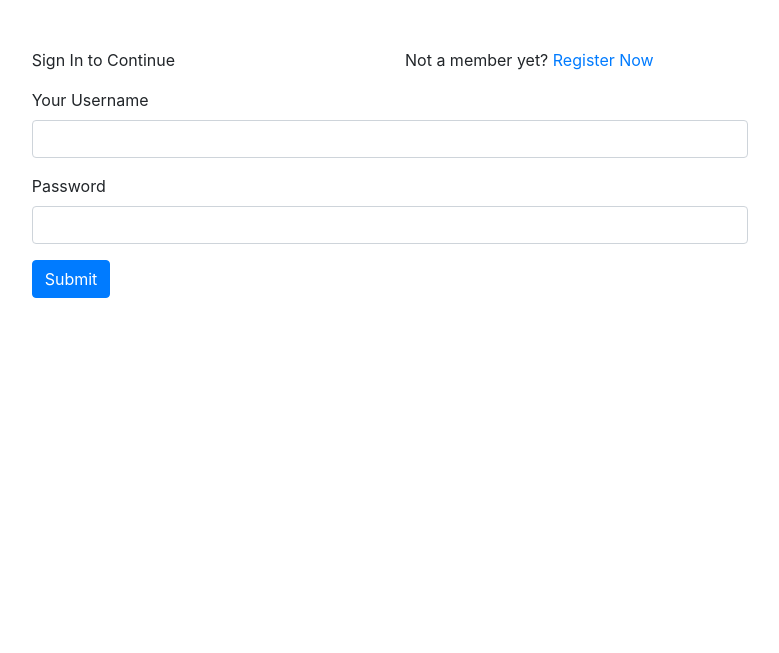
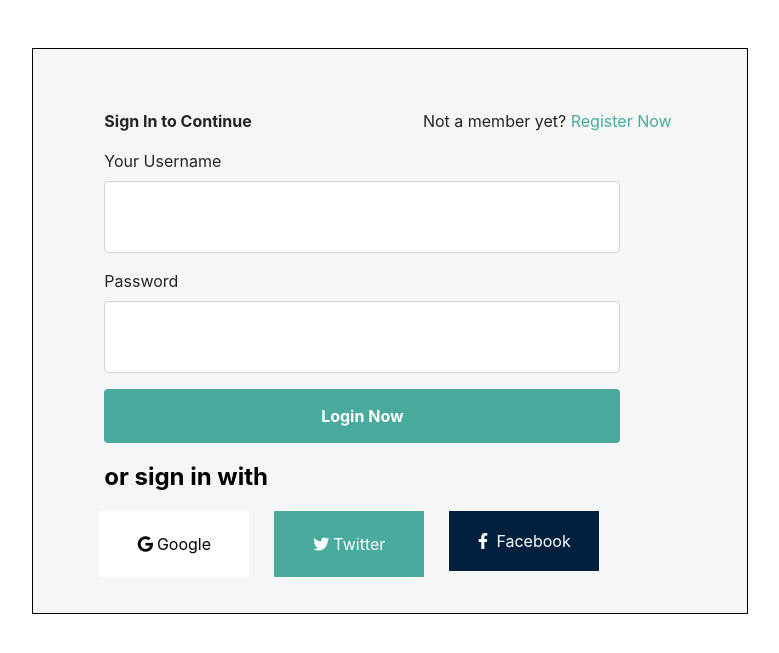
Before and after one commit to Reuben-Kipkemboi/Awwwards, a Django app: page /login/ in a window 1280 px wide. Shown: the top 653 px of the page, without its empty margins (250-1029 px from the left). Run offline with Django 4.2, Linux system fonts and the light colour scheme; some libraries are stand-ins or nearby versions.

Commit message:
st:login-form  - optimizes login-form styling

```diff
--- a/app/static/css/styles.css
+++ b/app/static/css/styles.css
@@ -1,6 +1,11 @@
 @import url('https://fonts.googleapis.com/css2?family=Open+Sans:wght@300&display=swap');
 
 
+@import url('https://fonts.googleapis.com/css2?family=Open+Sans:wght@300&display=swap');
+
+
+
+/* font-family: 'Open Sans', sans-serif; */
 #intro{
     height: 8vh;
     background-color: #000;
@@ -58,25 +63,24 @@
     width: 150px;
     border:none;
     margin-left: 3%;
+}
 
-
-}
 .btn-google{
     background-color: #fff;
     color: #000;
+}
 
-}
 .btn-facebook{
    background-color: #00203e;
    color: #fff;
 
 }
 .btn-twitter{
-    background-color:#0798f7;
+    background-color:#48ab9e;
     color: #fff;
 }
 #register-btn{
-    background-color: #0798f7;
+    background-color: #48ab9e;
     color: #fff;
     text-align: center;
     width: 80%;
@@ -87,3 +91,57 @@
     height: 150px;
     object-fit:cover;
 }
+.login-links{
+    color: #48ab9e;
+}
+#login-form{
+    background-color: #f4f7f6;
+    border: 1px solid #000;
+    padding: 5% 5%  5% 10%;
+}
+#username, #password{
+    height: 9vh;
+    width: 85%;
+}
+#login-btn{
+
+    padding: 2.5%;
+    background-color: #48ab9e;
+    outline: none;
+    border:none;
+    width: 85%;
+    font-weight: bold;
+}
+#login-buttons{
+    display: flex;
+    flex-direction: row;
+    padding-left:10px;
+
+
+
+}
+.login-btn-google, .login-btn-twitter, .login-btn-facebook{
+    padding: 12%;
+    width: 150px;
+    border:none;
+}
+.login-btn-google{
+    margin-right: 25px;
+    background-color: #fff;
+    color: #000;
+}
+.login-btn-twitter{
+    background-color:#48ab9e;
+    color: #fff;
+    margin-right: 25px;
+}
+
+.login-btn-facebook{
+    background-color: #00203e;
+   color: #fff;
+}
+.sign-in{
+    font-size: 3vh;
+    color: #000;
+    font-weight: bold;
+}
--- a/app/templates/login.html
+++ b/app/templates/login.html
@@ -3,11 +3,11 @@
 {% load static %}
 {% block content %}
 <div class="col-md-7 mx-auto mt-5">
-    <form action="{% url 'login'%}" method="POST">
+    <form action="{% url 'login'%}" method="POST" id="login-form">
         <div class="row mt-4">
-            <p class="col-md-6">Sign In to Continue</p>
+            <p class="col-md-6 font-weight-bold">Sign In to Continue</p>
 
-            <p class="col-md-6">Not a member yet?  <a href="{% url 'register'%}">Register Now</a></p>
+            <p class="col-md-6">Not a member yet? <a href="{% url 'register'%}" class="login-links">Register Now</a></p>
         </div>
 
         {% csrf_token %}
@@ -19,7 +19,17 @@
             <label for="password">Password</label>
             <input type="password" class="form-control" id="password" name="password">
         </div>
-        <button type="submit" class="btn btn-primary">Submit</button>
+        <p class="">
+            <button type="submit" class="btn btn-primary" id="login-btn">Login Now</button>
+        </p>
+
+        <p class="sign-in">or sign in with</p>
+
+        <div class="row" id="login-buttons">
+            <a href=""><button class="login-btn-google"> <i class="fa-brands fa-google mr-1"></i>Google</button></a>
+            <a href=""><button class="login-btn-twitter"><i class="fa-brands fa-twitter mr-1"></i>Twitter</button></a>
+            <a href=""><button class="login-btn-facebook"><i class="fa-brands fa-facebook-f mr-1"></i> Facebook</button></a>
+        </div>
     </form>
 </div>
 {% endblock content %}
```
